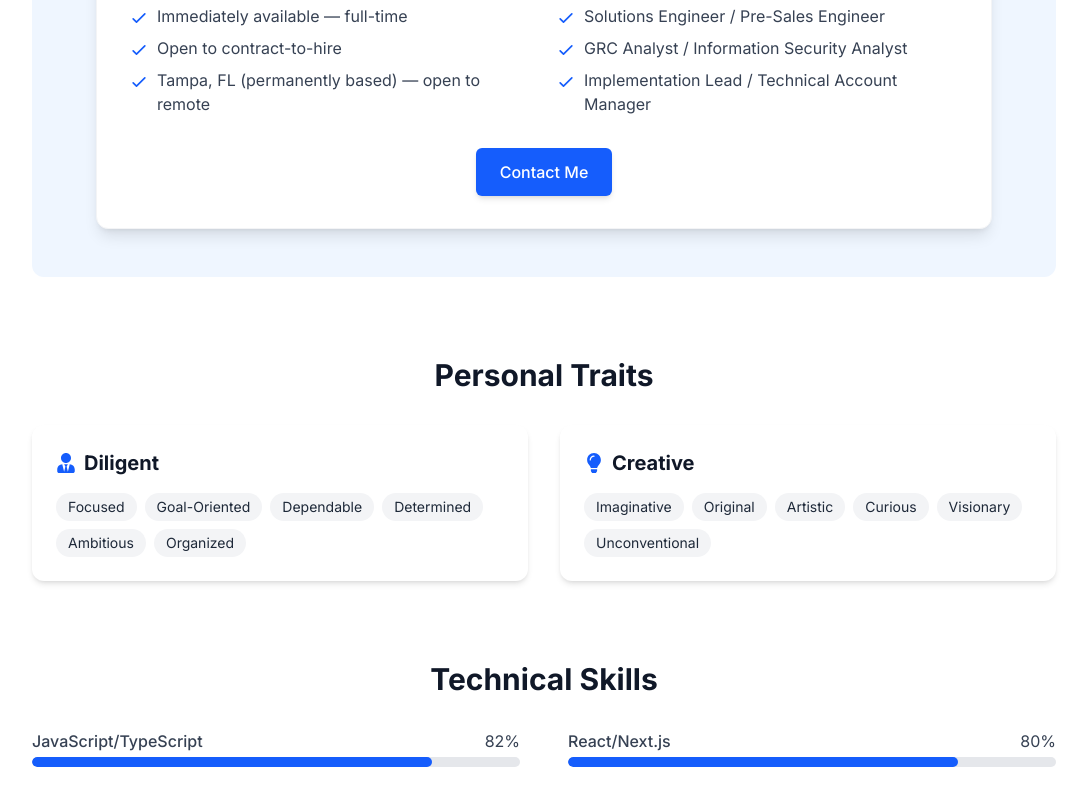
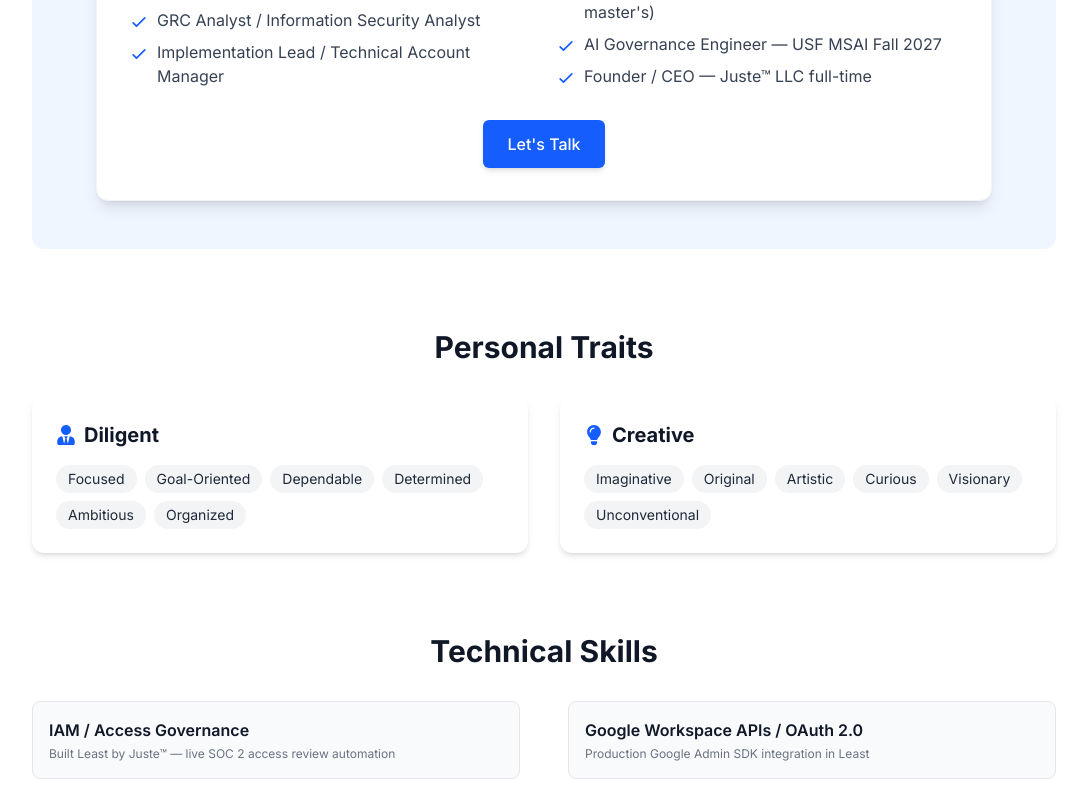
Before and after one commit to KsaintJ/portfolio-website, a Next.js app: page /about in a window 1280 px wide. Shown: the part 989-1780 px from the top of the page, without its empty margins (96-1183 px from the left). Built offline with nearby package versions, Linux system fonts and the light colour scheme.

Commit message:
Replace skill bars with evidence cards, update seeking section, remove TPM from all copy

```diff
--- a/src/app/about/page.tsx
+++ b/src/app/about/page.tsx
@@ -334,39 +334,31 @@ const AboutPage = () => {
 
               <div className="grid grid-cols-1 md:grid-cols-2 gap-x-12 gap-y-8">
                 {[
-                  { skill: "JavaScript/TypeScript", level: 82 },
-                  { skill: "React/Next.js", level: 80 },
-                  { skill: "Python", level: 78 },
-                  { skill: "Node.js/Express", level: 75 },
-                  { skill: "Google Workspace APIs / OAuth 2.0", level: 85 },
-                  { skill: "IAM / Access Governance", level: 90 },
-                  { skill: "RESTful APIs & System Design", level: 80 },
-                  { skill: "Git/GitHub", level: 85 },
-                  { skill: "SQL / MongoDB", level: 72 },
-                  { skill: "SOC 2 / NIST CSF / GRC Frameworks", level: 85 }
+                  { skill: "IAM / Access Governance", evidence: "Built Least by Juste™ — live SOC 2 access review automation", href: "https://app.getleast.io" },
+                  { skill: "Google Workspace APIs / OAuth 2.0", evidence: "Production Google Admin SDK integration in Least", href: "https://github.com/KsaintJ/iam-grc-portfolio" },
+                  { skill: "SOC 2 / NIST CSF / GRC Frameworks", evidence: "Full framework mapping portfolio", href: "https://career.usejuste.com" },
+                  { skill: "Python", evidence: "Backend of Least by Juste™ + Python Crash Course (active)", href: "https://github.com/KsaintJ" },
+                  { skill: "React / Next.js", evidence: "This portfolio + Least frontend", href: "https://github.com/KsaintJ/portfolio-website" },
+                  { skill: "Node.js / Express", evidence: "Backend News API — REST + JWT + MongoDB", href: "https://github.com/KsaintJ/assignment3-backend" },
+                  { skill: "JavaScript / TypeScript", evidence: "Frontend auth system + portfolio codebase", href: "https://github.com/KsaintJ/assignment4-frontend" },
+                  { skill: "RESTful API Design", evidence: "Auth system, news API, Least access review endpoints", href: "https://github.com/KsaintJ" },
+                  { skill: "Git / GitHub", evidence: "All active projects version-controlled and public", href: "https://github.com/KsaintJ" },
+                  { skill: "SQL / MongoDB", evidence: "Supabase (Least) + MongoDB (backend API project)", href: "https://github.com/KsaintJ" },
                 ].map((item, index) => (
-                  <motion.div
+                  <motion.a
                     key={index}
-                    className="mb-2"
+                    href={item.href}
+                    target="_blank"
+                    rel="noopener noreferrer"
+                    className="block p-4 bg-gray-50 dark:bg-gray-800 rounded-lg border border-gray-200 dark:border-gray-700 hover:border-blue-500 dark:hover:border-blue-400 transition-colors duration-200 group"
                     initial={{ opacity: 0, y: 20 }}
                     whileInView={{ opacity: 1, y: 0 }}
                     viewport={{ once: true }}
                     transition={{ duration: 0.5, delay: index * 0.05 }}
                   >
-                    <div className="flex justify-between mb-1">
-                      <span className="text-gray-700 dark:text-gray-300 font-medium">{item.skill}</span>
-                      <span className="text-gray-700 dark:text-gray-300">{item.level}%</span>
-                    </div>
-                    <div className="w-full bg-gray-200 dark:bg-gray-700 rounded-full h-2.5 overflow-hidden">
-                      <motion.div
-                        className="bg-blue-600 h-2.5 rounded-full"
-                        initial={{ width: 0 }}
-                        whileInView={{ width: `${item.level}%` }}
-                        viewport={{ once: true }}
-                        transition={{ duration: 1, delay: index * 0.1 }}
-                      ></motion.div>
-                    </div>
-                  </motion.div>
+                    <div className="font-semibold text-gray-900 dark:text-white group-hover:text-blue-600 dark:group-hover:text-blue-400 mb-1">{item.skill}</div>
+                    <div className="text-xs text-gray-500 dark:text-gray-400">{item.evidence}</div>
+                  </motion.a>
                 ))}
               </div>
 
--- a/src/i18n/locales/en.ts
+++ b/src/i18n/locales/en.ts
@@ -364,21 +364,21 @@ export default {
       frontend: "GRC Analyst Resume"
     },
     internship: {
-      title: "Open to Opportunities",
-      description: "I'm actively pursuing Solutions Engineer, GRC Analyst, Information Security Analyst, and Implementation Lead roles. I bring live product experience (Least by Juste™), 12+ years of professional background, and genuine technical depth in IAM, access governance, and full-stack development.",
+      title: "Currently Seeking",
+      description: "I'm a founder with a live product and 12+ years of professional experience — actively pursuing my next role while continuing to build Juste™ LLC. I bring real technical depth, not just credentials.",
       availability: {
-        title: "Availability",
-        fullTime: "Immediately available — full-time",
-        partTime: "Open to contract-to-hire",
-        location: "Tampa, FL (permanently based) — open to remote"
+        title: "Active Now",
+        fullTime: "Solutions Engineer / Pre-Sales Engineer",
+        partTime: "GRC Analyst / Information Security Analyst",
+        location: "Implementation Lead / Technical Account Manager"
       },
       interests: {
-        title: "Target Roles",
-        frontend: "Solutions Engineer / Pre-Sales Engineer",
-        fullstack: "GRC Analyst / Information Security Analyst",
-        webApp: "Implementation Lead / Technical Account Manager"
+        title: "Building Toward",
+        frontend: "Technical Program Manager (2-3 years, post-master's)",
+        fullstack: "AI Governance Engineer — USF MSAI Fall 2027",
+        webApp: "Founder / CEO — Juste™ LLC full-time"
       },
-      cta: "Contact Me"
+      cta: "Let's Talk"
     },
     traits: {
       title: "Personal Traits",
```
